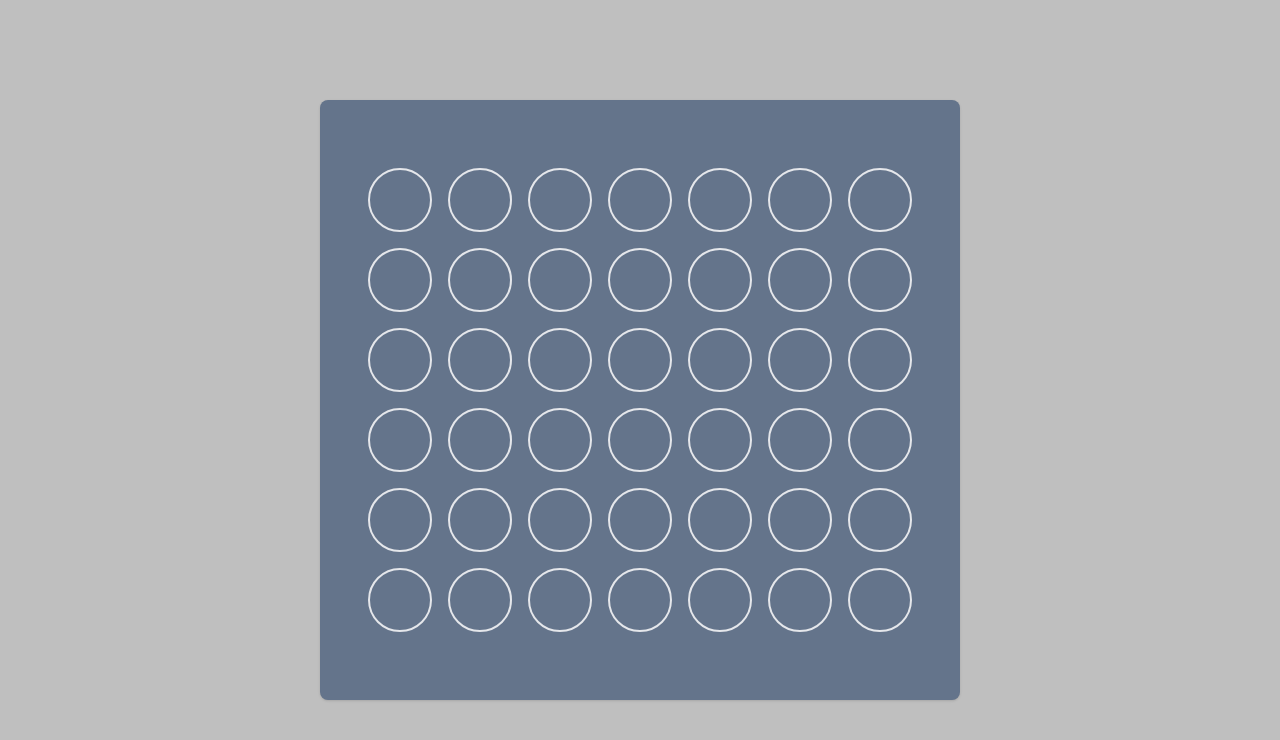
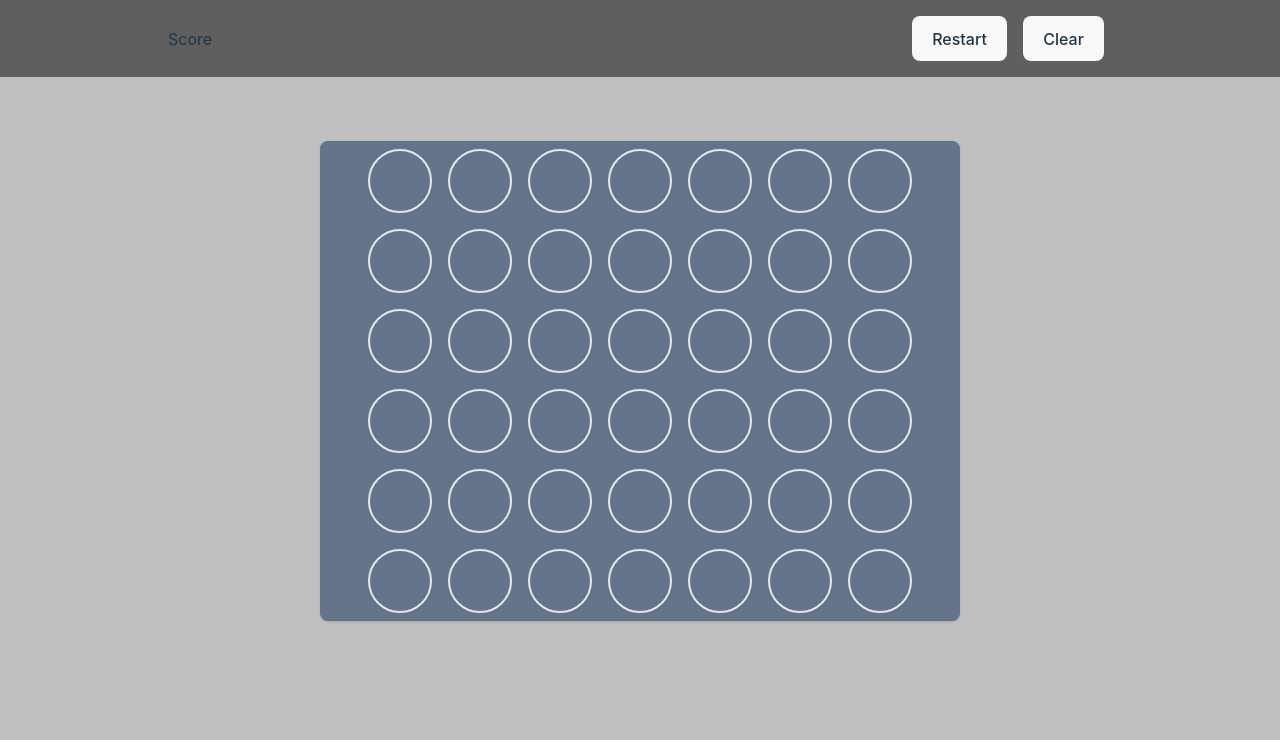
Before and after one commit to GowtherZa/Connect-4, a React (Vite) app: page / in a window 1280 px wide. Shown: the top 740 px of the page. Built offline with nearby package versions, Linux system fonts and the light colour scheme.

Commit message:
feat:Agregando navbar con botones de reinicio y clear y agregando funcionalidad de reinicio. Incorporado Recoil.js

```diff
--- a/package.json
+++ b/package.json
@@ -6,13 +6,14 @@
   "scripts": {
     "dev": "vite",
     "build": "vite build",
-    "host" : "vite --host",
+    "host": "vite --host",
     "lint": "eslint . --ext js,jsx --report-unused-disable-directives --max-warnings 0",
     "preview": "vite preview"
   },
   "dependencies": {
     "react": "^18.2.0",
-    "react-dom": "^18.2.0"
+    "react-dom": "^18.2.0",
+    "recoil": "^0.7.7"
   },
   "devDependencies": {
     "@types/react": "^18.2.56",
--- a/src/App.css
+++ b/src/App.css
@@ -584,8 +584,22 @@ video {
   }
 }
 
+.relative {
+  position: relative;
+}
+
 .m-2 {
   margin: 0.5rem;
+}
+
+.mx-auto {
+  margin-left: auto;
+  margin-right: auto;
+}
+
+.my-16 {
+  margin-top: 4rem;
+  margin-bottom: 4rem;
 }
 
 .flex {
@@ -602,6 +616,10 @@ video {
 
 .h-screen {
   height: 100vh;
+}
+
+.w-3\/4 {
+  width: 75%;
 }
 
 .w-4\/5 {
@@ -630,6 +648,10 @@ video {
 
 .justify-center {
   justify-content: center;
+}
+
+.justify-between {
+  justify-content: space-between;
 }
 
 .rounded-full {
@@ -668,6 +690,14 @@ video {
   --tw-bg-opacity: 0.25;
 }
 
+.bg-opacity-50 {
+  --tw-bg-opacity: 0.5;
+}
+
+.p-2 {
+  padding: 0.5rem;
+}
+
 .shadow {
   --tw-shadow: 0 1px 3px 0 rgb(0 0 0 / 0.1), 0 1px 2px -1px rgb(0 0 0 / 0.1);
   --tw-shadow-colored: 0 1px 3px 0 var(--tw-shadow-color), 0 1px 2px -1px var(--tw-shadow-color);
@@ -675,8 +705,8 @@ video {
 }
 
 @media (min-width: 360px) {
-  .xsm\:h-2\/5 {
-    height: 40%;
+  .xsm\:h-3\/5 {
+    height: 60%;
   }
 
   .xsm\:h-6 {
@@ -725,8 +755,8 @@ video {
 }
 
 @media (min-width: 1280px) {
-  .xl\:h-3\/4 {
-    height: 75%;
+  .xl\:h-1\/4 {
+    height: 25%;
   }
 
   .xl\:w-2\/4 {
--- a/src/App.jsx
+++ b/src/App.jsx
@@ -1,11 +1,18 @@
 import "./App.css";
 
+import { RecoilRoot } from "recoil";
+
 import Board from "./components/Board";
+import Navbar from "./components/Navbar";
 
 function App() {
+
   return (
-    <div className="container">
-      <Board></Board>
+    <div className="container w-screen h-screen bg-black bg-opacity-25">
+      <RecoilRoot>
+        <Navbar></Navbar>
+        <Board></Board>
+      </RecoilRoot>
     </div>
   );
 }
--- a/src/components/Board.jsx
+++ b/src/components/Board.jsx
@@ -1,15 +1,19 @@
-import { useState } from "react";
+import { useEffect, useState } from "react";
+import { useRecoilState } from "recoil";
 
 import TileCol from "./TileCol";
+import restartState from "../recoil/Atoms";
 
 export default function Board() {
-  const [tiles, setTiles] = useState(Array(42).fill({ value: "blank" }));
+  const initialTilesStatus = Array(42).fill({ value: "blank" });
+
+  const [tiles, setTiles] = useState(initialTilesStatus);
 
   const [isRedTurn, setIsRedTurn] = useState(true);
 
   const [isMatchWon, setIsMatchWon] = useState(false);
 
-  const [winner, setWinner] = useState("");
+  const [restart, setRestart] = useRecoilState(restartState);
 
   const validateX = (id, tiles, side, counter = 0) => {
     if (
@@ -79,8 +83,8 @@ export default function Board() {
         if (condition(actual_id) || counter === 3) {
           return counter;
         }
-      }else{
-        return counter
+      } else {
+        return counter;
       }
     }
   };
@@ -97,8 +101,8 @@ export default function Board() {
         if (counter === 3) {
           return counter;
         }
-      }else{
-        return counter
+      } else {
+        return counter;
       }
     }
   };
@@ -109,7 +113,7 @@ export default function Board() {
     const checkCount = (count) => {
       if (count >= 3) {
         setIsMatchWon(true);
-        setWinner(tiles[id]["value"]);
+        // setWinner(tiles[id]["value"]);
         return true;
       }
       return false;
@@ -126,7 +130,7 @@ export default function Board() {
 
     // Valida la diagonal trazada de izquierda a derecha
     count = validateUpperDiags(id, tiles, "left");
-    count = validateLowerDiags(id,tiles,"right", count);
+    count = validateLowerDiags(id, tiles, "right", count);
     checkCount(count);
 
     // Valida la diagonal trazada de derecha a izquierda
@@ -145,10 +149,13 @@ export default function Board() {
     checkForWinner,
   };
 
+  useEffect(() => {
+    setTiles(initialTilesStatus);
+  }, [restart]);
+
   return (
-    <div className="w-screen h-screen bg-black bg-opacity-25 flex flex-col justify-center items-center">
-      <div>{winner === "" || `Ganador ${winner}`}</div>
-      <div className="bg-slate-500 w-4/5 h-3/5 xsm:h-2/5 xl:w-2/4 xl:h-3/4 md:w-4/5 md:h-3/5 sm:w-3/4 sm:h-3/4 rounded-lg shadow flex justify-center items-center">
+    <div className="bg-opacity-25 flex flex-col justify-center items-center">
+      <div className="my-16 bg-slate-500 w-4/5 h-3/5 xsm:h-3/5 xl:w-2/4 xl:h-1/4 md:w-4/5 md:h-3/5 sm:w-3/4 sm:h-3/4 rounded-lg shadow flex justify-center items-center">
         <div className="flex flex-wrap align-center items-center">
           <TileCol initial_id={0} props={childrenProps}></TileCol>
           <TileCol initial_id={1} props={childrenProps}></TileCol>
--- /dev/null
+++ b/src/components/Navbar.jsx
@@ -0,0 +1,25 @@
+import { useRecoilState } from "recoil";
+import restartState from "../recoil/Atoms";
+
+export default function Navbar() {
+  const [restart, setRestart] = useRecoilState(restartState);
+
+  return (
+    <div className=" bg-black bg-opacity-50">
+      <div className="flex w-3/4 mx-auto justify-between items-center p-2">
+        <div>Score</div>
+        <div className="">
+          <button
+            className="btn m-2"
+            onClick={() => {
+              setRestart(!restart);
+            }}
+          >
+            Restart
+          </button>
+          <button className="btn m-2">Clear</button>
+        </div>
+      </div>
+    </div>
+  );
+}
--- a/src/components/Tile.jsx
+++ b/src/components/Tile.jsx
@@ -14,6 +14,8 @@ export default function Tile(id, value) {
       case "yellow":
         setClassName(base_className + " bg-yellow-400");
         break;
+      default:
+        setClassName(base_className);
     }
   }, [value]);
 
--- /dev/null
+++ b/src/recoil/Atoms.jsx
@@ -0,0 +1,8 @@
+import { atom } from "recoil";
+
+const restartState = atom({
+  key: "matchRestartingState",
+  default: false,
+});
+
+export default restartState;
```
Also changed, not shown: 1 other file (tests, documents, lock files or other folders).
